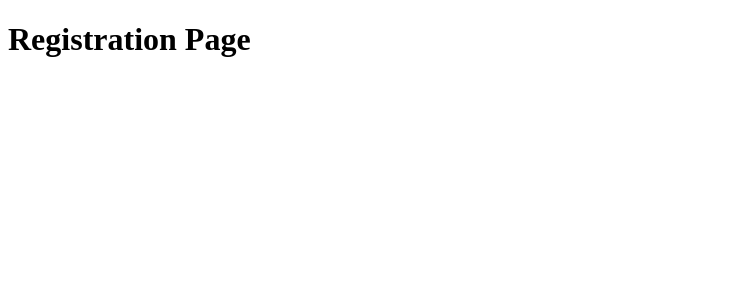
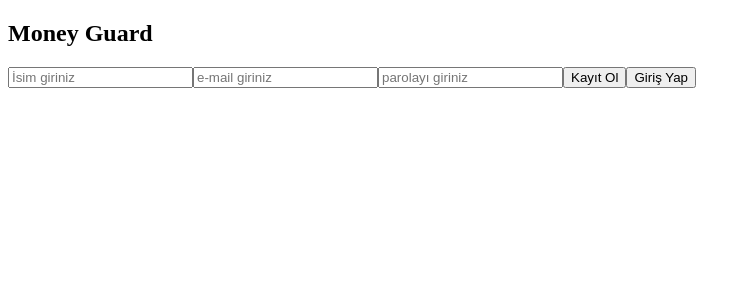
Before and after one commit to dreamer981/money-guard, a React (Vite) app: page /register in a window 1280 px wide. Shown: the top 300 px of the page, without its empty margins (0-751 px from the left). Built offline with nearby package versions, Linux system fonts and the light colour scheme.

Commit message:
LoginPage & RegistrationPage done (without styling)

```diff
--- a/src/components/LoginForm/LoginForm.jsx
+++ b/src/components/LoginForm/LoginForm.jsx
@@ -3,9 +3,11 @@ import React from "react";
 import { useDispatch } from "react-redux";
 import * as Yup from "yup";
 import { login } from "../../redux/auth/operations";
+import { useNavigate } from "react-router-dom";
 
 export default function LoginForm() {
-    const dispatch  = useDispatch()
+  const dispatch = useDispatch();
+  const navigate = useNavigate();
 
   const initialValues = {
     email: "",
@@ -22,14 +24,17 @@ export default function LoginForm() {
       .required("Zorunlu Alan"),
   });
 
-  const loginSubmit = (values)=>{
-    dispatch(login(values))
-
-  }
+  const loginSubmit = (values) => {
+    dispatch(login(values));
+  };
 
   return (
     <div>
-      <Formik initialValues={initialValues} validationSchema={validationSchema} onSubmit={loginSubmit} >
+      <Formik
+        initialValues={initialValues}
+        validationSchema={validationSchema}
+        onSubmit={loginSubmit}
+      >
         <Form>
           <Field
             type="email"
@@ -44,6 +49,9 @@ export default function LoginForm() {
             placeholder="parolayı giriniz"
           />
           <button type="submit">Giriş Yap</button>
+          <button type="button" onClick={() => navigate("/register")}>
+            Kayıt Ol
+          </button>
         </Form>
       </Formik>
     </div>
--- a/src/components/RegistrationForm/RegistrationForm.jsx
+++ b/src/components/RegistrationForm/RegistrationForm.jsx
@@ -3,9 +3,11 @@ import * as Yup from "yup";
 import { useDispatch } from "react-redux";
 import { Field, Form, Formik } from "formik";
 import { register } from "../../redux/auth/operations";
+import { useNavigate } from "react-router-dom";
 
 export default function RegistrationPage() {
   const dispatch = useDispatch();
+  const navigate = useNavigate();
 
   const initialValues = {
     username: "",
@@ -15,24 +17,51 @@ export default function RegistrationPage() {
 
   const validationSchema = Yup.object({
     username: Yup.string().required("İsim zorunludur"),
-    email: Yup.string().email("Geçerli email giriniz").required("Email zorunludur"),
-    password: Yup.string().min(6, "Şifre en az 6 karakter olmalıdır").max(12,"Şifre en fazla 12 karakter olmalıdır").required("Zorunludur!"),
+    email: Yup.string()
+      .email("Geçerli email giriniz")
+      .required("Email zorunludur"),
+    password: Yup.string()
+      .min(6, "Şifre en az 6 karakter olmalıdır")
+      .max(12, "Şifre en fazla 12 karakter olmalıdır")
+      .required("Zorunludur!"),
   });
 
+  const registerSubmit = (values) => {
+    dispatch(register(values));
+  };
 
-  const registerSubmit = (values)=>{
-    dispatch(register(values))
-  }
-
-
-  return <div>
-    <Formik initialValues={initialValues} validationSchema={validationSchema} onSubmit={registerSubmit}>
+  return (
+    <div>
+      <Formik
+        initialValues={initialValues}
+        validationSchema={validationSchema}
+        onSubmit={registerSubmit}
+      >
         <Form>
-        <Field type="text" id="username" name="username" placeholder="İsim giriniz" />
-        <Field type="email" id="email" name="email" placeholder="e-mail giriniz" />
-            <Field type="password" id="password" name="password" placeholder="parolayı giriniz" />
-            <button type="submit" >Kayıt Ol</button>
+          <Field
+            type="text"
+            id="username"
+            name="username"
+            placeholder="İsim giriniz"
+          />
+          <Field
+            type="email"
+            id="email"
+            name="email"
+            placeholder="e-mail giriniz"
+          />
+          <Field
+            type="password"
+            id="password"
+            name="password"
+            placeholder="parolayı giriniz"
+          />
+          <button type="submit">Kayıt Ol</button>
+          <button type="button" onClick={() => navigate("/login")}>
+            Giriş Yap
+          </button>
         </Form>
-    </Formik>
-  </div>;
+      </Formik>
+    </div>
+  );
 }
--- a/src/pages/LoginPage/LoginPage.jsx
+++ b/src/pages/LoginPage/LoginPage.jsx
@@ -1,7 +1,12 @@
-export default function LoginPage() {
-    return (
-      <div>
-        <h1>Login Page</h1>
-      </div>
-    );
-  }
+import LoginForm from "../../components/LoginForm/LoginForm";
+
+const LoginPage = () => {
+  return (
+    <section>
+      <h2>Money Guard</h2>
+      <LoginForm />
+    </section>
+  );
+};
+
+export default LoginPage;
--- a/src/pages/RegistrationPage/RegistrationPage.jsx
+++ b/src/pages/RegistrationPage/RegistrationPage.jsx
@@ -1,7 +1,12 @@
-export default function RegistrationPage() {
-    return (
-      <div>
-        <h1>Registration Page</h1>
-      </div>
-    );
-  }
+import RegistrationForm from "../../components/RegistrationForm/RegistrationForm";
+
+const RegistrationPage = () => {
+  return (
+    <section>
+      <h2>Money Guard</h2>
+      <RegistrationForm />
+    </section>
+  );
+};
+
+export default RegistrationPage;
```
